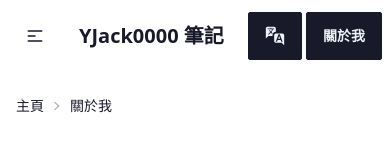
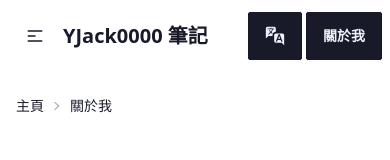
Before and after one commit to YJack0000/blog, a Nuxt app: page /about in a window 390 px wide. Shown: the top 160 px of the page. Built offline with nearby package versions, Linux system fonts and the light colour scheme.

Commit message:
chore: Icon button p-0 when mobile

```diff
--- a/components/Header.vue
+++ b/components/Header.vue
@@ -30,7 +30,7 @@
                     </li>
                 </ul>
             </div>
-            <NuxtLink to="/" class="btn-ghost btn text-xl normal-case"
+            <NuxtLink to="/" class="btn-ghost btn text-xl normal-case p-0 md:p-2"
                 >YJack0000 筆記</NuxtLink
             >
         </div>
```
